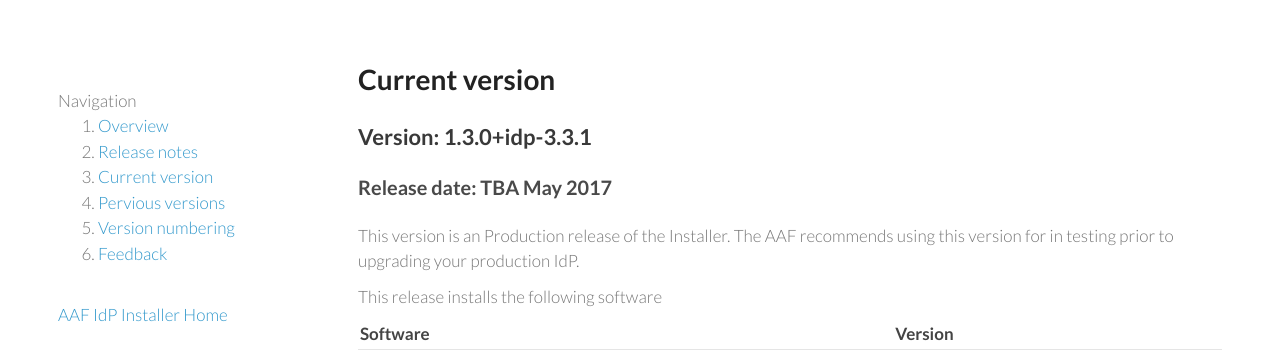
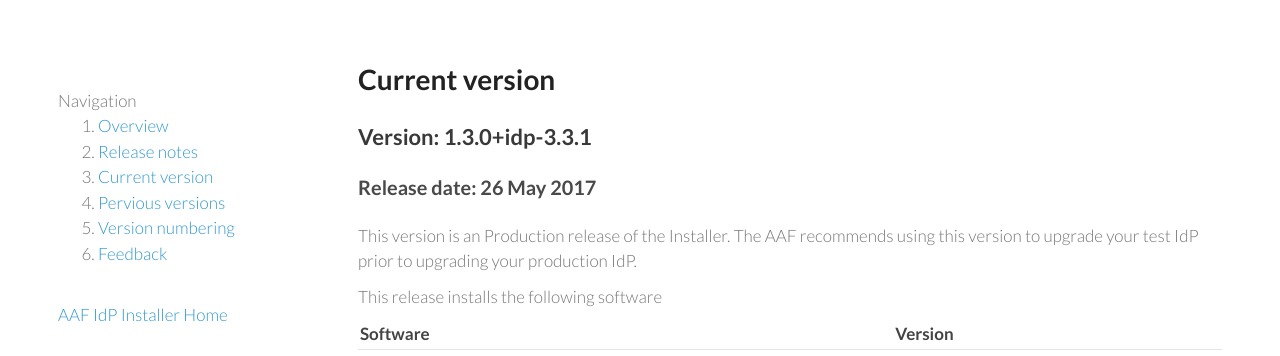
Before and after one commit to ausaccessfed/shibboleth-idp-installer, a Jekyll site: the page built from about/version.md, in a window 1280 px wide. Shown: the top 356 px of the page. Built offline with Jekyll 4.4.1, drawn with Linux system fonts in a browser that asks for light colours; nearby versions of some CDN libraries; our own code applies the rules of GitHub Pages for plain Markdown files.

Commit message:
Minor rewording and setting the date for the 1.3.1+idp-3.3.1 release

```diff
--- a/about/version.md
+++ b/about/version.md
@@ -6,9 +6,9 @@ layout: about
 
 ## Version: 1.3.0+idp-3.3.1
 
-### Release date: TBA May 2017
+### Release date: 26 May 2017
 
-This version is an Production release of the Installer. The AAF recommends using this version for in testing prior to upgrading your production IdP.
+This version is an Production release of the Installer. The AAF recommends using this version to upgrade your test IdP prior to upgrading your production IdP.
 
 This release installs the following software
 
```
Also changed, not shown: about/release.md (+1 -1 lines).
